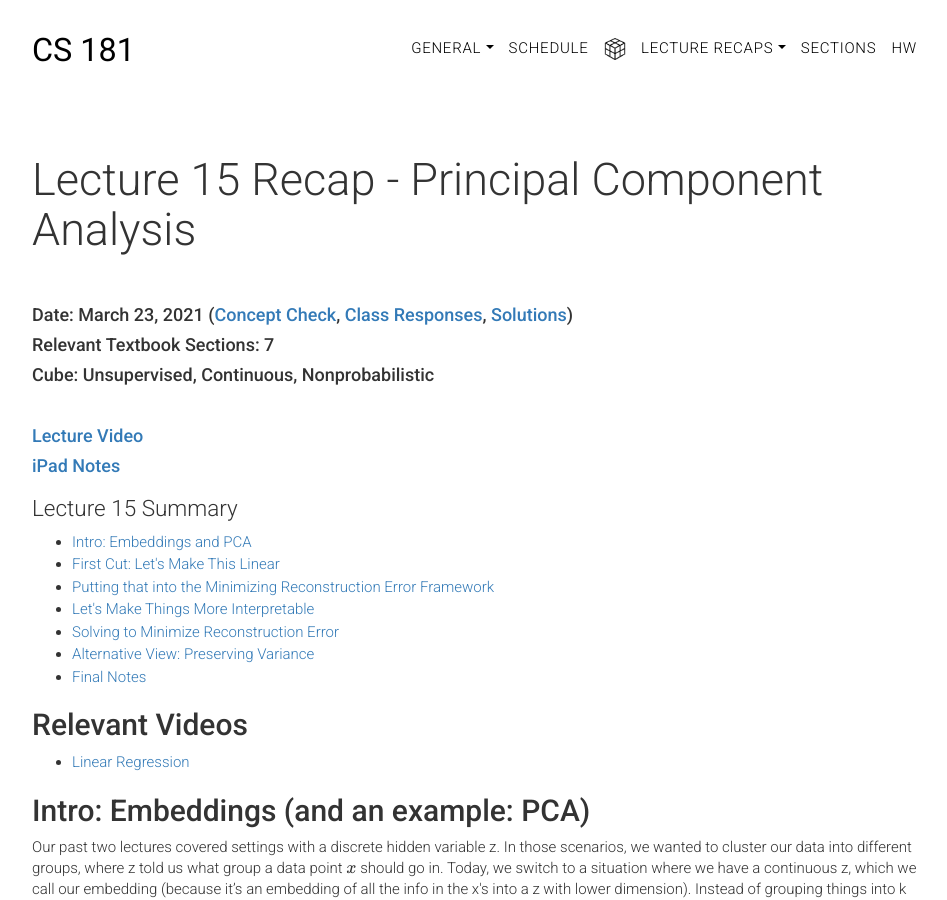
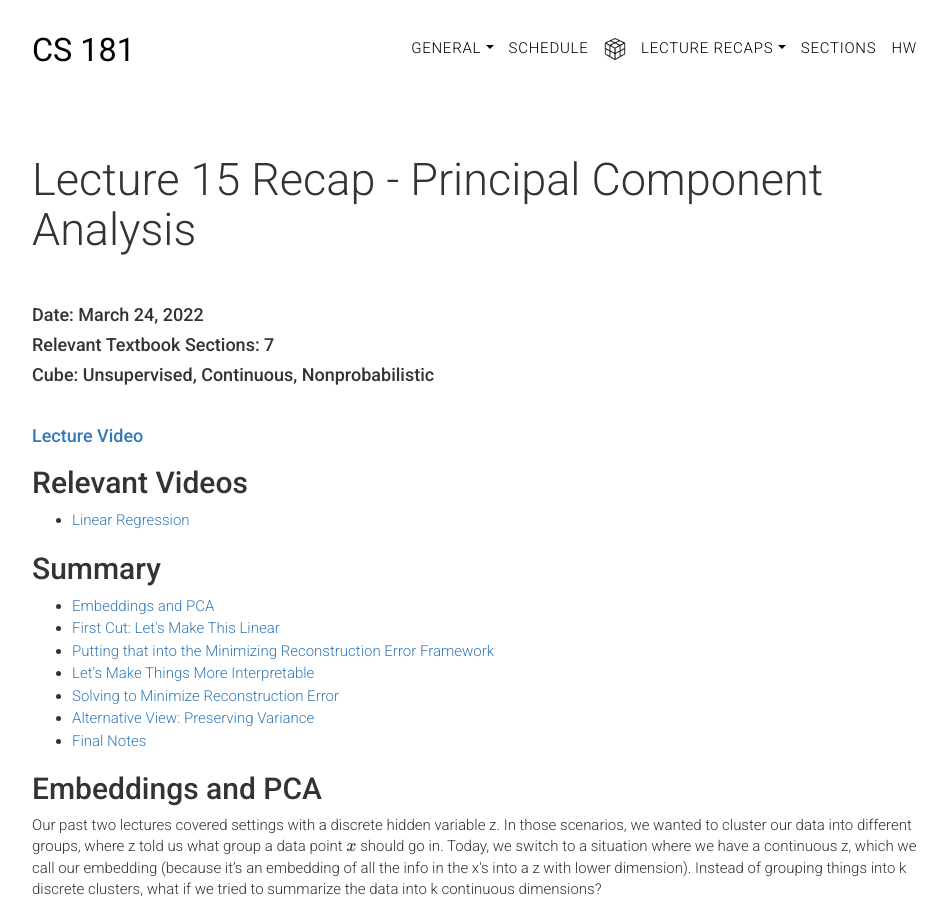
Before and after one commit to harvard-ml-courses/cs181-web, a Jekyll site: the page built from recaps/lec15.html, in a window 1280 px wide and 900 px high. Shown: the whole window, without its empty margins (158-1105 px from the left). Built offline with Jekyll 4.4.1, drawn with Linux system fonts in a browser that asks for light colours; formulas are drawn with MathJax 3.

Commit message:
lec15 notes release

```diff
--- a/_includes/header.html
+++ b/_includes/header.html
@@ -39,8 +39,8 @@
             <li><a class="dropdown-item" href="{{ site.baseurl }}/recaps/lec12">Lecture 12 (Support Vector Machines II)</a></li>
             <li><a class="dropdown-item" href="{{ site.baseurl }}/recaps/lec13">Lecture 13 (Clustering)</a></li>
             <li><a class="dropdown-item" href="{{ site.baseurl }}/recaps/lec14">Lecture 14 (Mixture Models)</a></li>
-            <!-- <li><a class="dropdown-item" href="{{ site.baseurl }}/recaps/lec15">Lecture 15 (PCA)</a></li>
-            <li><a class="dropdown-item" href="{{ site.baseurl }}/recaps/lec16">Lecture 16 (Topic Models)</a></li>
+            <li><a class="dropdown-item" href="{{ site.baseurl }}/recaps/lec15">Lecture 15 (PCA)</a></li>
+            <!--<li><a class="dropdown-item" href="{{ site.baseurl }}/recaps/lec16">Lecture 16 (Topic Models)</a></li>
             <li><a class="dropdown-item" href="{{ site.baseurl }}/recaps/lec17">Lecture 17 (Graphical Models)</a></li>
             <li><a class="dropdown-item" href="{{ site.baseurl }}/recaps/lec18">Lecture 18 (Inference in Bayes Nets)</a></li>
             <li><a class="dropdown-item" href="{{ site.baseurl }}/recaps/lec19">Lecture 19 (Hidden Markov Models)</a></li>
--- a/recaps/lec15.html
+++ b/recaps/lec15.html
@@ -8,20 +8,23 @@
 <section class="main-container text">
     <div class="main">
 
-      <h4>Date: March 23, 2021 (<a href="https://docs.google.com/forms/d/e/1FAIpQLSda1cSCa5wu835m7pWqSGpg04cEaVI9h43ciA3mGkwpJESPPQ/viewform" target="_blank">Concept Check</a>, <a href="https://docs.google.com/forms/d/e/1FAIpQLSda1cSCa5wu835m7pWqSGpg04cEaVI9h43ciA3mGkwpJESPPQ/viewanalytics" target="_blank">Class Responses</a>, <a href="{{ site.baseurl }}/ccsolutions" target="_blank">Solutions</a>)</h4>
+      <h4>Date: March 24, 2022</h4>
       <h4>Relevant Textbook Sections: 7</h4>
       <h4>Cube: Unsupervised, Continuous, Nonprobabilistic</h4>
 
       <br>
 
-      <h4><a href="https://harvard.zoom.us/rec/play/cYZhLLd7tGEGNumM9VgYWPm2J9UxYmgLmHdqNl7uMupkKYlRK8c89g4uWupW-mjoGr_w7rzxKDG1Plw9.jR-Z3geGxPP_f1NK">Lecture Video</a></h4>
-      <h4><a href="files/lecture15_ipad.pdf" target="_blank">iPad Notes</a></h4>
-      <!-- <h4><a href="files/lecture15_slides.pdf" target="_blank">Slides</a></h4> -->
+      <h4><a href="https://canvas.harvard.edu/courses/100256/external_tools/38806">Lecture Video</a></h4>
 
-      <h3>Lecture 15 Summary</h3>
+      <h2 id="recap2_1">Relevant Videos</h2>
+      <ul>
+        <li><a href="https://www.youtube.com/watch?v=T1u8fR9DDpM&list=PLrH1CxyJ7Vqb-pHzfUClJNXBDAKajHE74&index=14&t=0s">Linear Regression</a></li>
+      </ul>
+
+      <h2>Summary</h2>
 
       <ul>
-        <li><a href="#recap15_1">Intro: Embeddings and PCA</a></li>
+        <li><a href="#recap15_1">Embeddings and PCA</a></li>
         <li><a href="#recap15_2">First Cut: Let's Make This Linear</a></li>
         <li><a href="#recap15_3">Putting that into the Minimizing Reconstruction Error Framework</a></li>
         <li><a href="#recap15_4">Let's Make Things More Interpretable</a></li>
@@ -30,12 +33,7 @@
         <li><a href="#recap15_7">Final Notes</a></li>
       </ul>
 
-      <h2 id="recap2_1">Relevant Videos</h2>
-      <ul>
-        <li><a href="https://www.youtube.com/watch?v=T1u8fR9DDpM&list=PLrH1CxyJ7Vqb-pHzfUClJNXBDAKajHE74&index=14&t=0s">Linear Regression</a></li>
-      </ul>
-
-      <h2 id="recap15_1">Intro: Embeddings (and an example: PCA)</h2>
+      <h2 id="recap15_1">Embeddings and PCA</h2>
 
       Our past two lectures covered settings with a discrete hidden variable z. In those scenarios, we wanted to cluster our data into different groups, where z told us what group a data point $x$ should go in. Today, we switch to a situation where we have a continuous z, which we call our embedding (because it’s an embedding of all the info in the x's into a z with lower dimension). Instead of grouping things into k discrete clusters, what if we tried to summarize the data into k continuous dimensions? <br><br>
 
```
